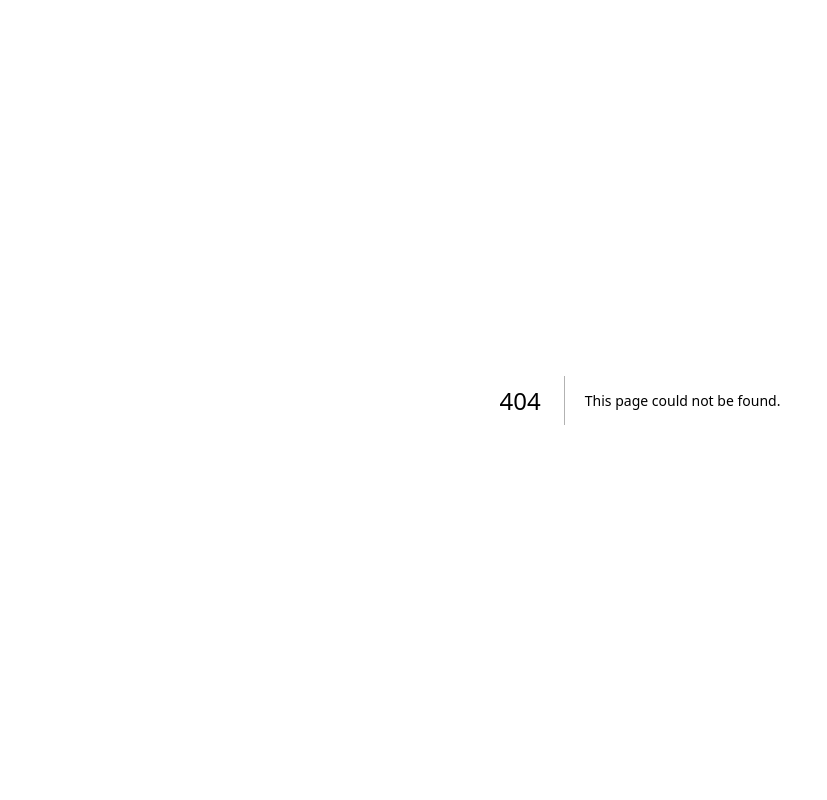
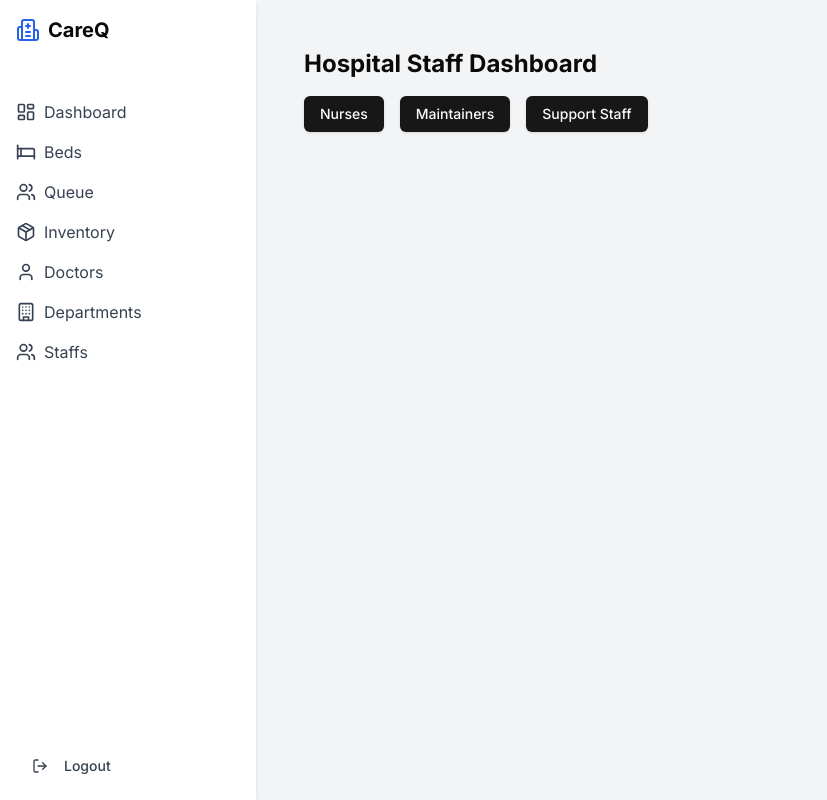
Before and after one commit to udit2002-c/Q, a Next.js app in the folder frontend/: page /hospital/dashboard/addStaffs in a window 1280 px wide. Before the commit this address had no page. Shown: the whole page, without its empty margins (0-827 px from the left). Built offline with nearby package versions, Linux system fonts and the light colour scheme.

Commit message:
add staff for hospital added

```diff
--- /dev/null
+++ b/frontend/app/hospital/dashboard/addStaffs/AddStaffForm.tsx
@@ -0,0 +1,47 @@
+import React from 'react'
+import { useForm } from 'react-hook-form'
+import { Button } from "@/components/ui/button"
+import { Input } from "@/components/ui/input"
+import { Label } from "@/components/ui/label"
+
+type StaffCategory = 'nurses' | 'maintainers' | 'supportStaff'
+
+interface StaffMember {
+  name: string
+  detail: string
+}
+
+interface AddStaffFormProps {
+  category: StaffCategory
+  onAdd: (data: StaffMember) => void
+}
+
+export default function AddStaffForm({ category, onAdd }: AddStaffFormProps) {
+  const { register, handleSubmit, formState: { errors }, reset } = useForm<StaffMember>()
+
+  const onSubmit = (data: StaffMember) => {
+    onAdd(data)
+    reset()
+  }
+
+  return (
+    <form onSubmit={handleSubmit(onSubmit)} className="space-y-4">
+      <div>
+        <Label htmlFor="name">Name</Label>
+        <Input id="name" {...register('name', { required: 'Name is required' })} />
+        {errors.name && <p className="text-red-500 text-sm">{errors.name.message}</p>}
+      </div>
+      <div>
+        <Label htmlFor="detail">
+          {category === 'nurses' ? 'Description' : category === 'maintainers' ? 'Department' : 'Role'}
+        </Label>
+        <Input
+          id="detail"
+          {...register('detail', { required: `${category === 'nurses' ? 'Description' : category === 'maintainers' ? 'Department' : 'Role'} is required` })}
+        />
+        {errors.detail && <p className="text-red-500 text-sm">{errors.detail.message}</p>}
+      </div>
+      <Button type="submit">Add Staff Member</Button>
+    </form>
+  )
+}
--- /dev/null
+++ b/frontend/app/hospital/dashboard/addStaffs/StaffList.tsx
@@ -0,0 +1,29 @@
+import React from 'react'
+import { Table, TableBody, TableCell, TableHead, TableHeader, TableRow } from "@/components/ui/table"
+import { StaffCategory, StaffMember } from './types'
+
+interface StaffListProps {
+  category: StaffCategory
+  staff: StaffMember[]
+}
+
+export default function StaffList({ category, staff }: StaffListProps) {
+  return (
+    <Table>
+      <TableHeader>
+        <TableRow>
+          <TableHead>Name</TableHead>
+          <TableHead>{category === 'nurses' ? 'Description' : category === 'maintainers' ? 'Department' : 'Role'}</TableHead>
+        </TableRow>
+      </TableHeader>
+      <TableBody>
+        {staff.map((member) => (
+          <TableRow key={member.id}>
+            <TableCell>{member.name}</TableCell>
+            <TableCell>{member.detail}</TableCell>
+          </TableRow>
+        ))}
+      </TableBody>
+    </Table>
+  )
+}
--- /dev/null
+++ b/frontend/app/hospital/dashboard/addStaffs/page.tsx
@@ -0,0 +1,83 @@
+'use client'
+import React, { useState } from 'react'
+import { Button } from "@/components/ui/button"
+import { Card, CardContent, CardHeader, CardTitle } from "@/components/ui/card"
+import StaffList from './StaffList'
+import AddStaffForm from './AddStaffForm'
+
+type StaffCategory = 'nurses' | 'maintainers' | 'supportStaff'
+
+type StaffMember = {
+  id: number
+  name: string
+  detail: string
+}
+
+type StaffList = {
+  [key in StaffCategory]: StaffMember[]
+}
+
+export default function Dashboard() {
+  const [activeCategory, setActiveCategory] = useState<StaffCategory | null>(null)
+  const [showAddForm, setShowAddForm] = useState(false)
+  const [staffList, setStaffList] = useState<StaffList>({
+    nurses: [
+      { id: 1, name: 'John Doe', detail: 'Emergency' },
+      { id: 2, name: 'Jane Smith', detail: 'Pediatrics' },
+    ],
+    maintainers: [
+      { id: 1, name: 'Bob Johnson', detail: 'Electrical' },
+      { id: 2, name: 'Alice Brown', detail: 'Plumbing' },
+    ],
+    supportStaff: [
+      { id: 1, name: 'Charlie Davis', detail: 'Receptionist' },
+      { id: 2, name: 'Eva Wilson', detail: 'IT Support' },
+    ],
+  })
+
+  const handleCategoryClick = (category: StaffCategory) => {
+    setActiveCategory(category)
+    setShowAddForm(false)
+  }
+
+  const handleAddClick = () => {
+    setShowAddForm(true)
+  }
+
+  const handleAddStaff = (newStaff: Omit<StaffMember, 'id'>) => {
+    if (activeCategory) {
+      const newId = Math.max(...staffList[activeCategory].map(s => s.id), 0) + 1
+      const updatedStaff = [...staffList[activeCategory], { ...newStaff, id: newId }]
+      setStaffList(prev => ({ ...prev, [activeCategory]: updatedStaff }))
+      setShowAddForm(false)
+    }
+  }
+
+  return (
+    <div className="container mx-auto p-4">
+      <h1 className="text-2xl font-bold mb-4">Hospital Staff Dashboard</h1>
+      <div className="flex space-x-4 mb-4">
+        <Button onClick={() => handleCategoryClick('nurses')}>Nurses</Button>
+        <Button onClick={() => handleCategoryClick('maintainers')}>Maintainers</Button>
+        <Button onClick={() => handleCategoryClick('supportStaff')}>Support Staff</Button>
+      </div>
+      {activeCategory && (
+        <Card>
+          <CardHeader>
+            <CardTitle className="flex justify-between items-center">
+              {activeCategory.charAt(0).toUpperCase() + activeCategory.slice(1)}
+              <Button onClick={handleAddClick}>Add</Button>
+            </CardTitle>
+          </CardHeader>
+          <CardContent>
+            {showAddForm ? (
+              <AddStaffForm category={activeCategory} onAdd={handleAddStaff} />
+            ) : (
+              <StaffList category={activeCategory} staff={staffList[activeCategory]} />
+            )}
+          </CardContent>
+        </Card>
+      )}
+    </div>
+  )
+}
--- /dev/null
+++ b/frontend/app/hospital/dashboard/addStaffs/types.ts
@@ -0,0 +1,7 @@
+export type StaffCategory = 'nurses' | 'maintainers' | 'supportStaff'
+
+export interface StaffMember {
+  id: number
+  name: string
+  detail: string
+}
--- a/frontend/app/hospital/dashboard/layout.tsx
+++ b/frontend/app/hospital/dashboard/layout.tsx
@@ -38,6 +38,10 @@ export default function DashboardLayout({ children }: { children: ReactNode }) {
             <Building className="h-5 w-5 mr-2" />
             Departments
           </Link>
+          <Link href="/hospital/dashboard/addStaffs" className="flex items-center px-4 py-2 text-gray-700 hover:bg-gray-200">
+            <Users className="h-5 w-5 mr-2" />
+            Staffs
+          </Link>
         </nav>
         <div className="absolute bottom-4 left-4">
           <Button variant="ghost" className="flex items-center text-gray-700 hover:bg-gray-200">
--- a/frontend/package.json
+++ b/frontend/package.json
@@ -26,6 +26,7 @@
     "next": "14.2.16",
     "react": "^18",
     "react-dom": "^18",
+    "react-hook-form": "^7.54.1",
     "shadcn": "^2.1.7",
     "tailwind-merge": "^2.5.5",
     "tailwindcss-animate": "^1.0.7"
```
Also changed, not shown: 1 other file (tests, documents, lock files or other folders).
